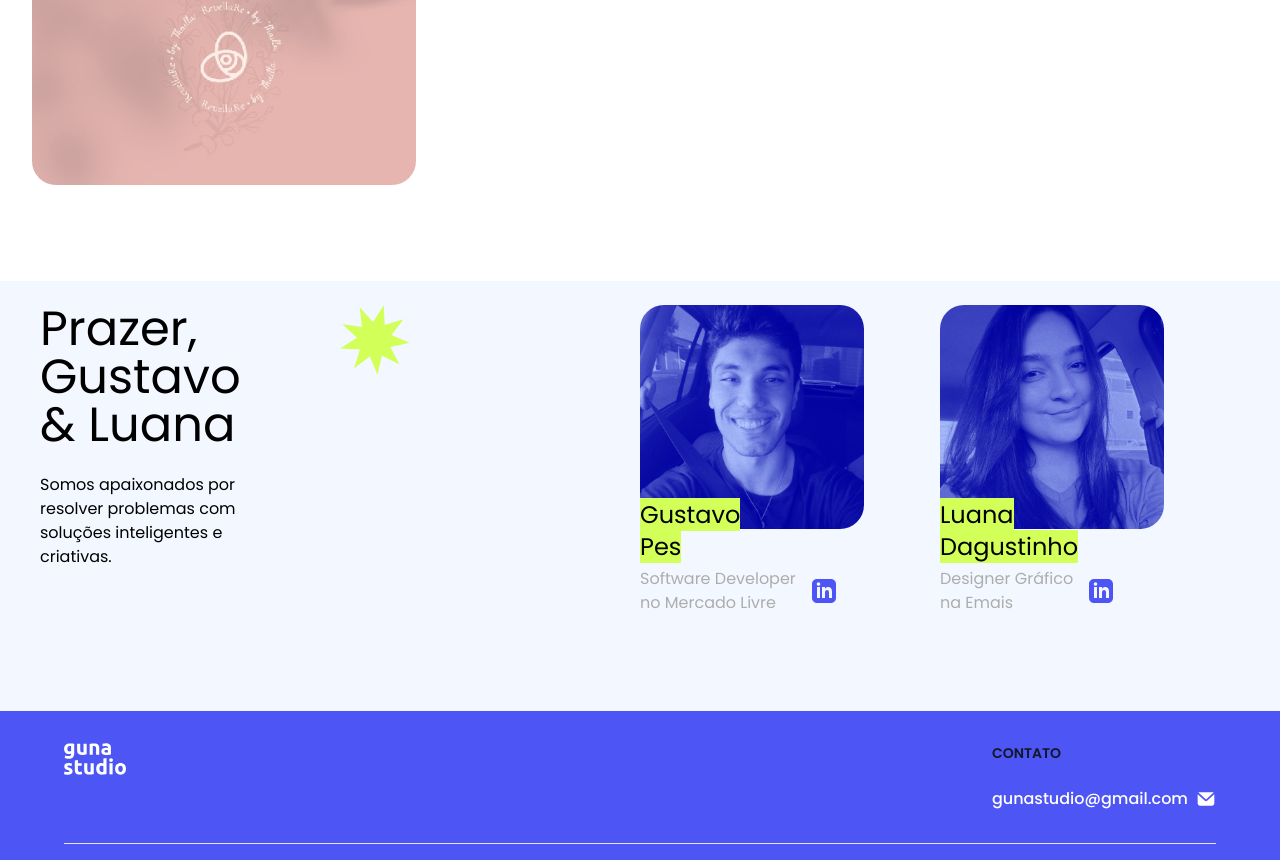
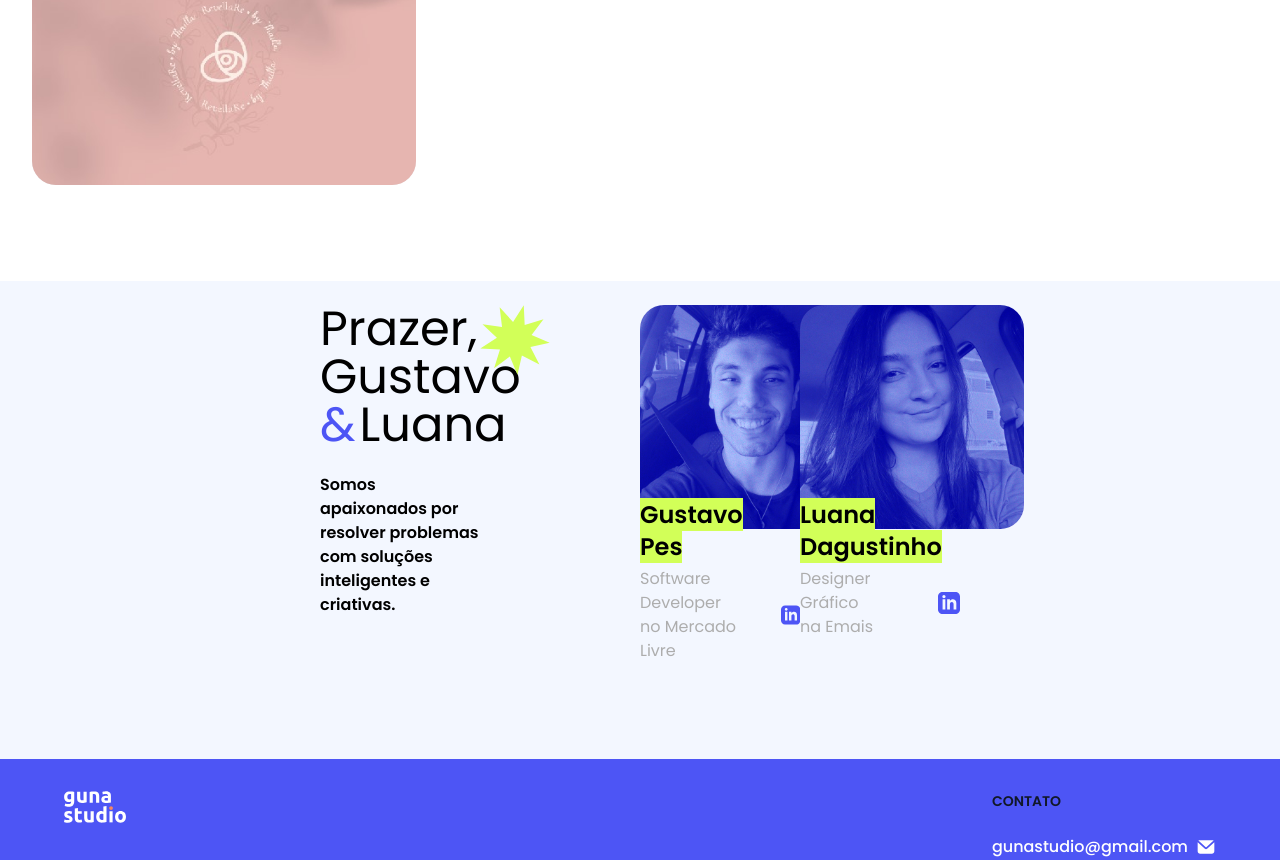
Before and after one commit to GustavoPes23/portfolio-gus, a Next.js app: page / in a window 1280 px wide. Shown: the part 1856-2716 px from the top of the page. Built offline with nearby package versions, Linux system fonts and the light colour scheme.

Commit message:
FEature: Adjusting padding; Creating component presentation

```diff
--- a/src/app/components/content/filtersContent.tsx
+++ b/src/app/components/content/filtersDesktop.tsx
@@ -30,7 +30,7 @@ const FiltersContent: FC<FilterProps> = ({ filters, filter, setFilter }) => {
                             {name}
                         </Text>
                         <Text
-                            className='ms-1 text-gray-300'
+                            className='ms-2 text-gray-300'
                         >
                             {total}
                         </Text>
--- a/src/app/components/content/index.tsx
+++ b/src/app/components/content/index.tsx
@@ -3,7 +3,7 @@ import { Dialog, Menu, Transition } from '@headlessui/react'
 import { XMarkIcon } from '@heroicons/react/24/outline'
 import { ChevronDownIcon } from '@heroicons/react/20/solid'
 
-import FiltersContent from './filtersContent'
+import FiltersContent from './filtersDesktop'
 import AllItems from '../allItems'
 import FiltersMobile from './filtersMobile'
 
--- a/src/app/components/header/styles.css
+++ b/src/app/components/header/styles.css
@@ -10,6 +10,12 @@
 .main-logo {
     fill: white;
     height: 2rem;
+    .st0{fill:#FFFFFF;}
+	.st1{fill:#F68661;}
+	.st2{font-family:'Poppins-Bold';}
+	.st3{font-size:78.4005px;}
+	.st4{font-family:'Poppins-Regular';}
+	.st5{fill:#D2FF58;}
 }
 
 .dialog {
--- a/src/app/components/profiles/index.tsx
+++ b/src/app/components/profiles/index.tsx
@@ -1,8 +1,6 @@
 import { FC, memo } from 'react'
 
 import Profile from './profile';
-
-import Text from '../text';
 
 import GustavoImage from "../../../../public/images/gus.jpg";
 import LuanaImage from "../../../../public/images/nana.jpg";
@@ -10,32 +8,18 @@ import LuanaImage from "../../../../public/images/nana.jpg";
 import Star from './star';
 import Name from './name';
 
-import "./styles.css";
 import Circle from './circle';
 import Job from './job';
+import Presentation from './presentation';
+
+import "./styles.css";
 
 const Index: FC = () => {
     return (
         <main className="profile mx-auto">
             <section aria-labelledby="Profile" className="pb-24 pt-6">
-                <div className="grid grid-cols-1 gap-y-10 sm:grid-cols-4 md:px-10 px-6">
-                    <div className="col-span-1 sm:max-w-60 text-center sm:text-start">
-                        <Text
-                            className='text-5xl'
-                        >
-                            Prazer,<br />
-                            Gustavo<br />
-                            & Luana
-                        </Text>
-                        <br />
-                        <br />
-                        <Text
-                            className="mt-10"
-                        >
-                            Somos apaixonados por resolver problemas
-                            com soluções inteligentes e criativas.
-                        </Text>
-                    </div>
+                <div className="grid grid-cols-1 gap-y-10 sm:grid-cols-4 md:px-80 px-6">
+                    <Presentation />
                     <div
                         className='col-span-1 flex justify-center items-center sm:block'
                     >
--- a/src/app/components/profiles/name.tsx
+++ b/src/app/components/profiles/name.tsx
@@ -7,7 +7,7 @@ import Text from '../text'
 const Name: FC<NameProps> = ({ name, lastName }) => {
     return (
         <Text
-            className="profile-name md:text-2xl text-3xl max-w-1"
+            className="profile-name md:text-2xl text-3xl max-w-1 font-semibold"
         >
             {name} <br className='md:block hidden' /> {lastName}
         </Text>
--- /dev/null
+++ b/src/app/components/profiles/presentation.tsx
@@ -0,0 +1,36 @@
+import { FC, memo } from 'react'
+
+import Text from '../text';
+
+const Presentation: FC = () => {
+    return (
+        <div className="col-span-1 sm:max-w-60 text-center sm:text-start">
+            <Text
+                className='text-5xl'
+            >
+                Prazer,<br />
+                Gustavo<br />
+            </Text>
+            <Text
+                className='text-5xl text-and'
+            >
+                &
+            </Text>
+            <Text
+                className='text-5xl ms-1'
+            >
+                Luana
+            </Text>
+            <br />
+            <br />
+            <Text
+                className="mt-10 font-semibold"
+            >
+                Somos apaixonados por resolver problemas
+                com soluções inteligentes e criativas.
+            </Text>
+        </div>
+    )
+}
+
+export default memo(Presentation)
--- a/src/app/components/profiles/styles.css
+++ b/src/app/components/profiles/styles.css
@@ -31,3 +31,7 @@
 .profile-individual, .linkedin-logo {
     cursor: pointer;
 }
+
+.text-and {
+    color: var(--primary-color-blue);
+}
--- a/src/app/globals.css
+++ b/src/app/globals.css
@@ -8,3 +8,23 @@
     --primary-color-grey: #ADADAD;
     --primary-color-yellow: #d2ff58;
 }
+
+::-webkit-scrollbar {
+    width: 20px;
+    background-color: transparent;
+}
+
+::-webkit-scrollbar-track {
+    background-color: transparent;
+}
+
+::-webkit-scrollbar-thumb {
+    background-color: #d6dee1;
+    border-radius: 20px;
+    border: 6px solid transparent;
+    background-clip: content-box;
+}
+
+::-webkit-scrollbar-thumb:hover {
+    background-color: #a8bbbf;
+}
```
Also changed, not shown: public/images/logo.svg.
